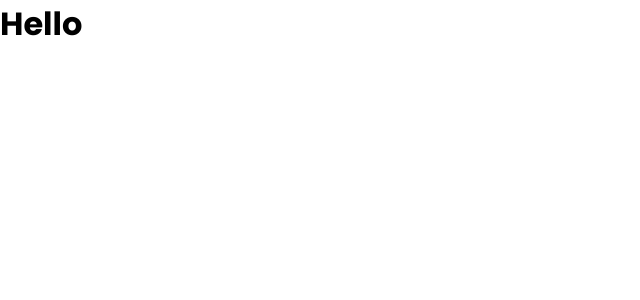
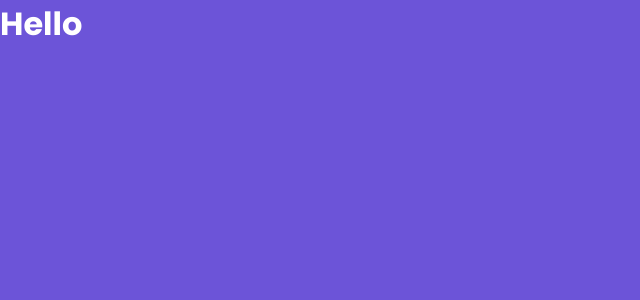
Before and after one commit to wagnnermorais/Next-React-Full-Course, a Next.js app in the folder projects/02 - NEXT Quiz/: page / in a window 1280 px wide. Shown: the top 300 px of the page, without its empty margins (0-640 px from the left). Built offline with nearby package versions, Linux system fonts and the light colour scheme.

Commit message:
style: adding global colors

```diff
--- a/projects/02 - NEXT Quiz/src/styles/globals.css
+++ b/projects/02 - NEXT Quiz/src/styles/globals.css
@@ -6,3 +6,9 @@
   box-sizing: border-box;
   font-family: "Poppins", sans-serif;
 }
+
+html,
+body {
+  background: #6c54d8;
+  color: #fff;
+}
```
